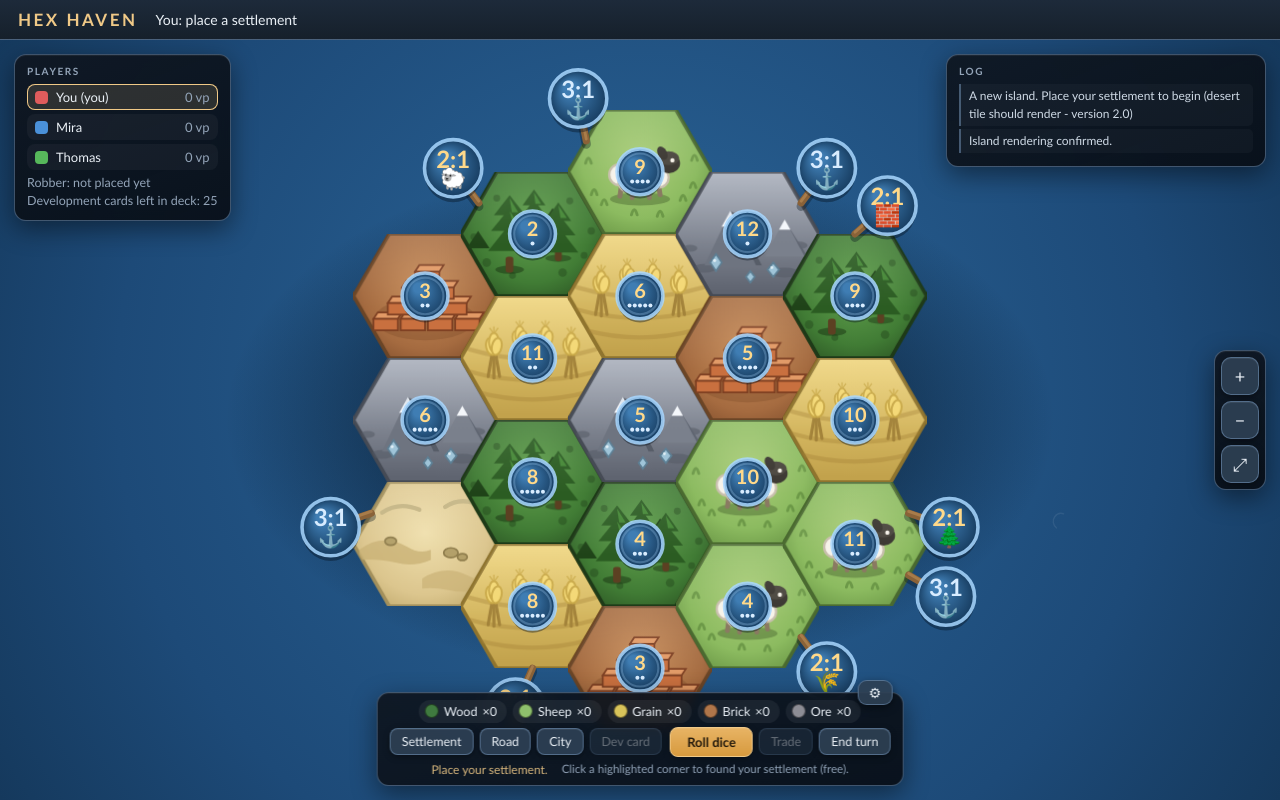
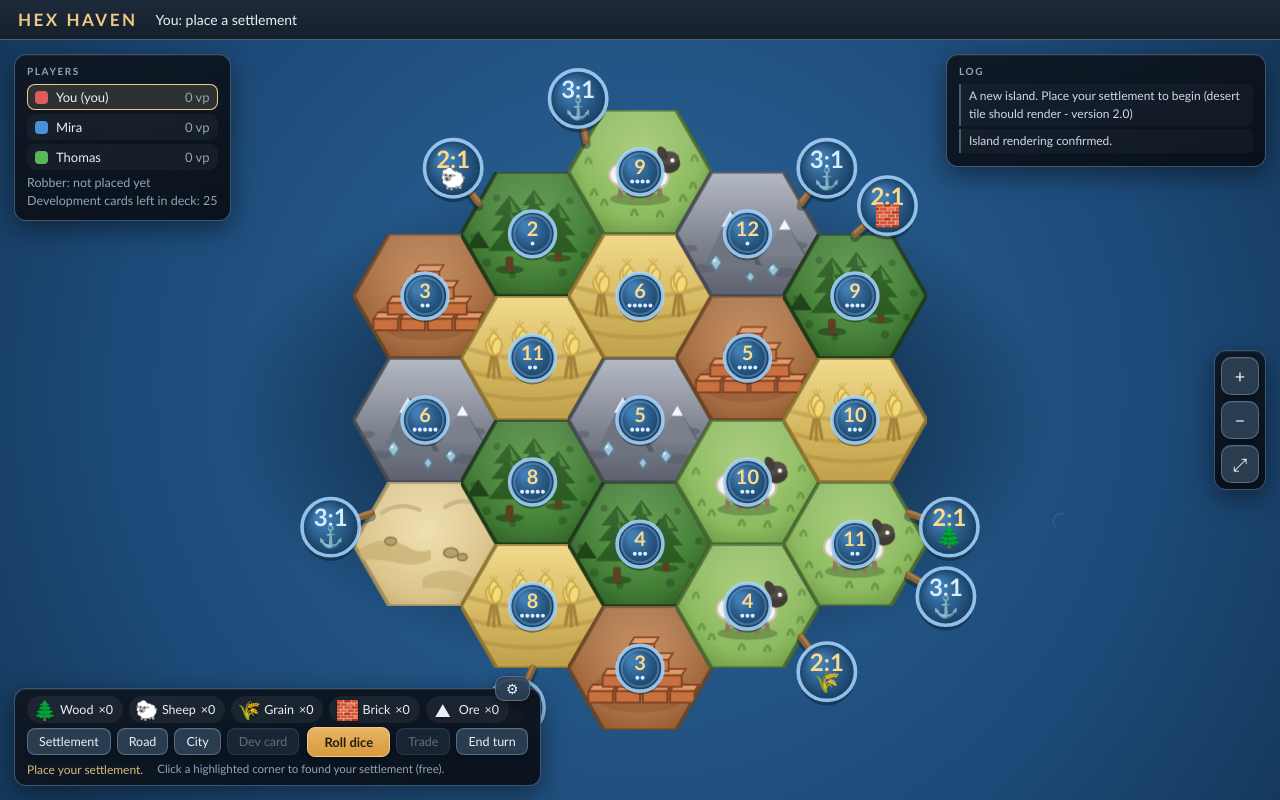
Before and after one commit to tomlogan501/hexhaven, a plain HTML site: page index.html in a window 1280 px wide. Drawn offline with Linux system fonts and the light colour scheme.

Commit message:
HUD: hand chips bottom-left with harbor-badge artwork (emoji icons, slightly bigger)

```diff
--- a/css/style.css
+++ b/css/style.css
@@ -90,16 +90,15 @@ body {
 #hud-players { top: 14px; left: 14px; min-width: 200px; }
 #hud-log { top: 14px; right: 14px; width: 320px; }
 
-/* Hand and primary actions sit centred along the bottom edge as a compact
-   bar: resources, one row of tools + dice, one line of hints, and the
-   secondary options hidden behind the gear popover. */
+/* Hand and primary actions float along the bottom-LEFT edge: resources on
+   their own line, then one row of tools + dice, then the hints line, with
+   the secondary options hidden behind the gear popover. */
 #hud-hand {
-  left: 50%;
+  left: 14px;
   bottom: 14px;
-  transform: translateX(-50%);
   display: flex;
   flex-direction: column;
-  align-items: center;
+  align-items: flex-start;
   gap: 4px;
   padding: 7px 12px;
   max-width: min(880px, 96vw);
@@ -128,7 +127,7 @@ body {
 }
 
 /* Both hints share a single quiet line. */
-.hintline { display: flex; gap: 14px; flex-wrap: wrap; justify-content: center; }
+.hintline { display: flex; gap: 14px; flex-wrap: wrap; justify-content: flex-start; }
 .hintline .hint { margin: 0; font-size: 11.5px; }
 #hud-hand #rollresult { font-size: 12px; color: var(--gold); opacity: .9; margin: 0; }
 
@@ -269,6 +268,17 @@ body {
 }
 
 .res .dot { width: 14px; height: 14px; border-radius: 50%; border: 1px solid rgba(0, 0, 0, .45); flex: none; }
+
+/* Hand chips carry the same artwork as the harbor badges — the emoji icon —
+   a little bigger than the old 14px colour dot. */
+.res .icon {
+  font-size: 19px;
+  line-height: 1;
+  width: 22px;
+  text-align: center;
+  flex: none;
+  filter: drop-shadow(0 1px 1px rgba(0, 0, 0, .4));
+}
 
 /* Robber steal: clickable victim rows in the players panel. */
 .player.steal-target {
--- a/js/main.js
+++ b/js/main.js
@@ -226,9 +226,11 @@
         (discardNeed > 0 && p.hand[res] - picked > 0 ? ' pick' : '') +
         (picked > 0 ? ' picked' : '');
       chip.dataset.res = res;
-      const dot = document.createElement('span');
-      dot.className = 'dot';
-      dot.style.background = info.color;
+      // The resource chip shows the same artwork as the harbor badges, a
+      // little bigger (`#hud-hand .res .icon` in style.css).
+      const icon = document.createElement('span');
+      icon.className = 'icon';
+      icon.textContent = MAPGEN.HARBOR_LABELS[res] || '•';
       // Label and count are separate spans so small screens can hide the
       // word and keep just the coloured dot + count (see CSS).
       const label = document.createElement('span');
@@ -237,7 +239,7 @@
       const count = document.createElement('span');
       count.className = 'rescount';
       count.textContent = '×' + p.hand[res] + (picked > 0 ? ' (−' + picked + ')' : '');
-      chip.append(dot, label, count);
+      chip.append(icon, label, count);
       el.appendChild(chip);
     }
 
```
Also changed, not shown: docs/screenshot.png.
